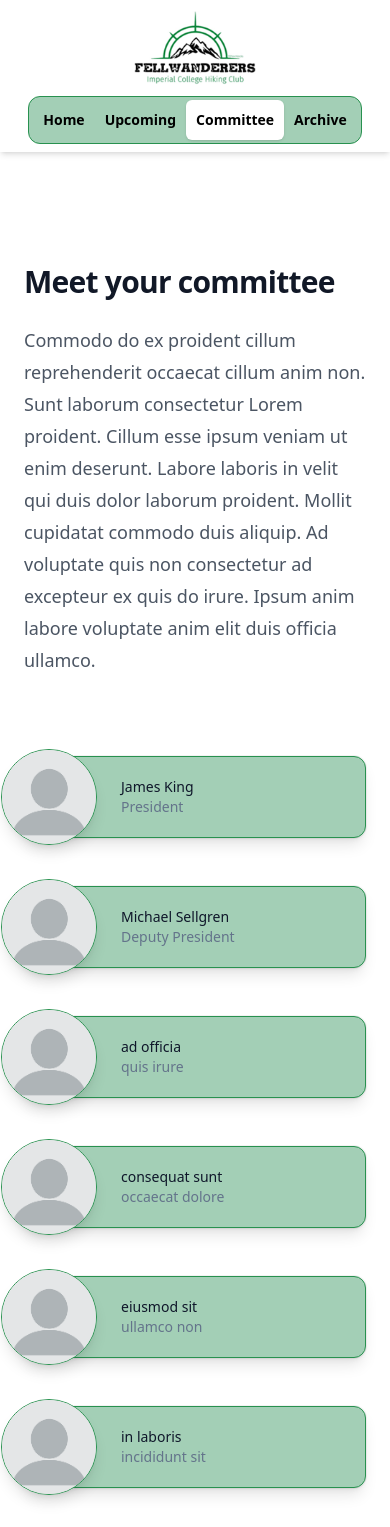
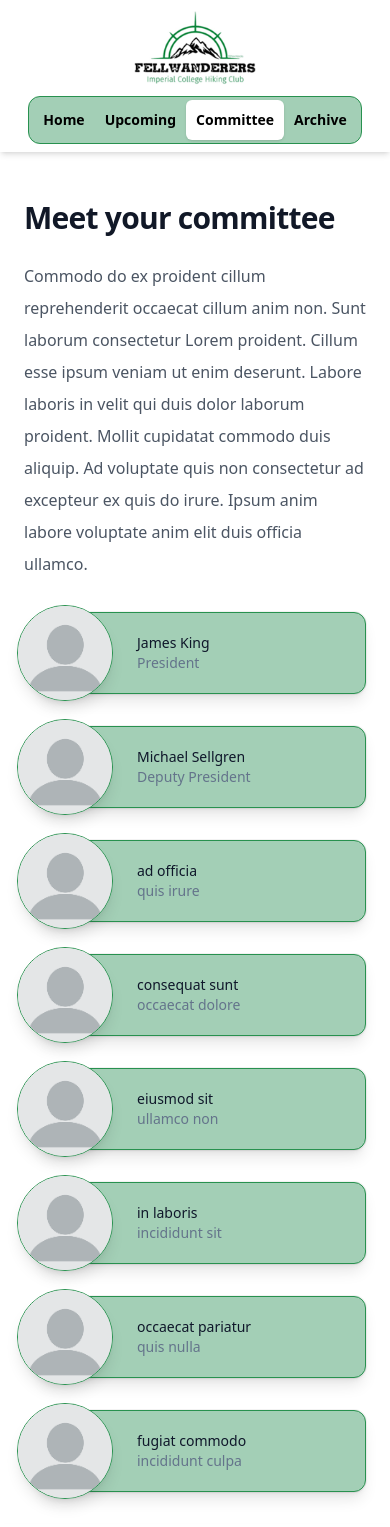
Before and after one commit to euan-turner/fellwanderers, a React (Vite) app: page /committee in a window 390 px wide. Shown: the top 1527 px of the page. Built offline with nearby package versions, Linux system fonts and the light colour scheme.

Commit message:
CommitteePage styled for mobile

```diff
--- a/src/pages/CommitteePage.tsx
+++ b/src/pages/CommitteePage.tsx
@@ -61,15 +61,15 @@ export default function CommitteePage() {
   return (
     <>
       <PageHeader />
-      <div className="bg-white py-24 sm:py-32">
-        <div className="mx-auto grid max-w-7xl gap-x-8 gap-y-20 px-6 lg:px-8 xl:grid-cols-3">
+      <div className="bg-white py-8 lg:py-24">
+        <div className="mx-auto grid max-w-7xl gap-x-8 gap-y-8 px-6 lg:px-8 lg:grid-cols-3">
           <div className="max-w-2xl">
             <h2 className="text-3xl font-bold tracking-tight text-gray-900 sm:text-4xl">Meet your committee</h2>
-            <p className="mt-6 text-lg leading-8 text-gray-600">
+            <p className="mt-6 sm:text-lg leading-8 text-gray-600">
               {lorem.generateParagraphs(1)}
             </p>
           </div>
-          <ul role="list" className="grid gap-x-12 gap-y-12 sm:grid-cols-2 sm:gap-y-16 xl:col-span-2">
+          <ul role="list" className="grid gap-x-12 gap-y-8 sm:grid-cols-2 sm:gap-y-16 xl:col-span-2 ml-4">
             {people.map((person) => (
               <li key={person.name}>
                 <div className="overflow-visible relative max-w-sm mx-auto bg-logoGreen-light border border-logoGreen-dark shadow-lg ring-1 ring-black/5 rounded-xl flex items-center gap-6">
```
